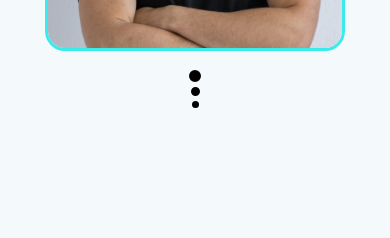
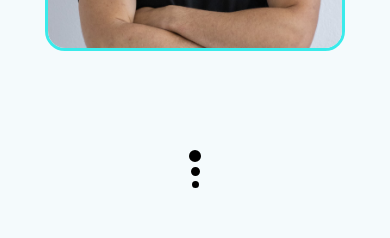
Before and after one commit to Jozefpv/Portfolio, a React (Vite) app: page / in a window 390 px wide. Shown: the part 605-843 px from the top of the page. Built offline with nearby package versions, Linux system fonts and the light colour scheme.

Commit message:
cambios del responsive

```diff
--- a/src/components/points/style/stylePoints.css
+++ b/src/components/points/style/stylePoints.css
@@ -25,3 +25,17 @@
     width: 7px;
     height: 7px;
 }
+
+@media (max-width: 600px) {
+ .circleContainer{
+    padding-top: 30px;
+    margin-bottom: 0px;
+ }
+}
+
+@media (max-width: 430px) {
+    .circleContainer{
+       padding-top: 80px;
+       margin-bottom: 0px;
+    }
+   }
```
